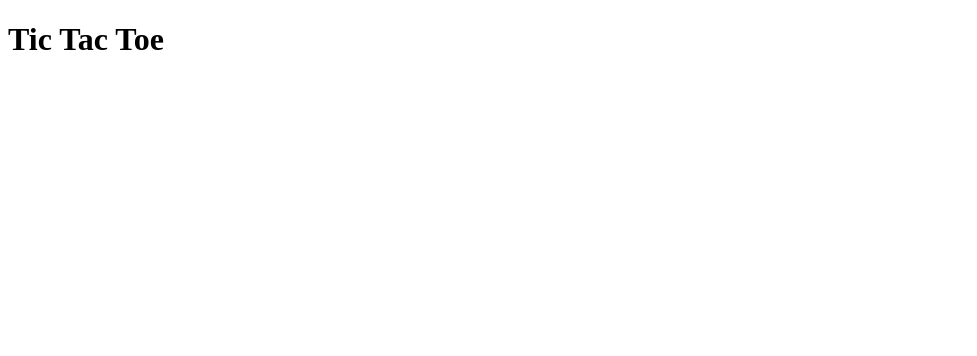
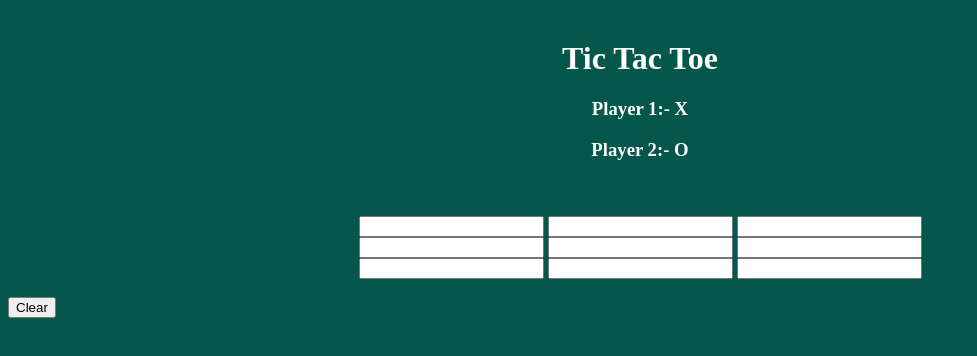
Before and after one commit to AyushiAnderiya/Tic-Tac-Toe, a plain HTML site: page Index.html in a window 1280 px wide. Shown: the whole page, without its empty margins (0-977 px from the left). Drawn offline with Linux system fonts and the light colour scheme.

Commit message:
Created the layout of game

```diff
--- a/Index.css
+++ b/Index.css
@@ -0,0 +1,16 @@
+body{
+    background-color: rgb(5, 86, 75);
+}
+h1{
+    margin-top: 40px;
+    text-align: center;
+    color: white;
+}
+h3{
+    text-align: center;
+    color: white;
+}
+
+#div1{
+    text-align: center;
+}
--- a/Index.html
+++ b/Index.html
@@ -4,10 +4,43 @@
     <meta charset="UTF-8">
     <meta http-equiv="X-UA-Compatible" content="IE=edge">
     <meta name="viewport" content="width=device-width, initial-scale=1.0">
-    <title>Document</title>
+    <title>Tic Tac Toe</title>
+    <link rel="stylesheet" href="Index.css">
 </head>
 <body>
     <h1>Tic Tac Toe</h1>
+    <h3>Player 1:- X</h3>
+    <h3>Player 2:- O</h3>
+    <br><br> <div id="div1">
+		<input type="text" id="b1" onclick=
+			"myfunc_3(); myfunc();" readonly>
 
+		<input type="text" id="b2" onclick=
+			"myfunc_4(); myfunc();" readonly>
+
+		<input type="text" id="b3" onclick=
+			"myfunc_5(); myfunc();" readonly>
+		<br>
+
+		<input type="text" id="b4" onclick=
+			"myfunc_6(); myfunc();" readonly>
+
+		<input type="text" id="b5" onclick=
+			"myfunc_7(); myfunc();" readonly>
+
+		<input type="text" id="b6" onclick=
+			"myfunc_8(); myfunc();" readonly>
+		<br>
+
+		<input type="text" id="b7" onclick=
+			"myfunc_9(); myfunc();" readonly>
+
+		<input type="text" id="b8" onclick=
+			"myfunc_10();myfunc();" readonly>
+
+		<input type="text" id="b9" onclick=
+			"myfunc_11();myfunc();" readonly>
+<br><br></div>
+    <button >Clear</button>
 </body>
 </html>
```
